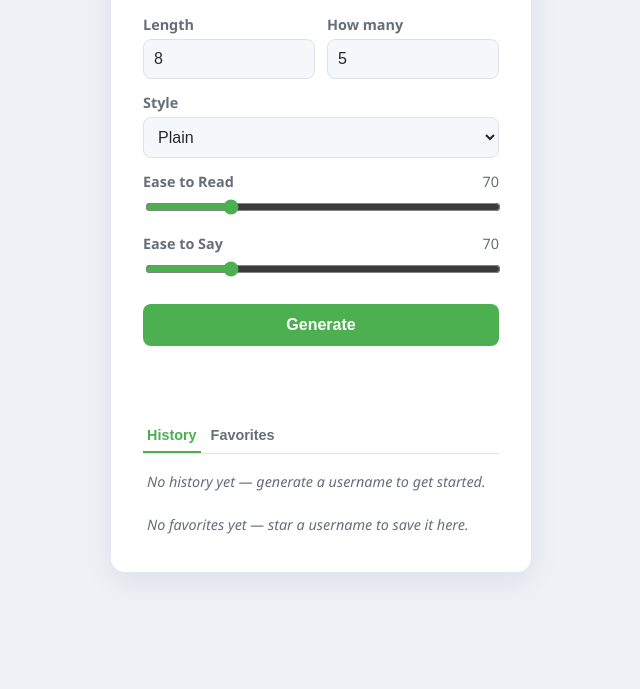
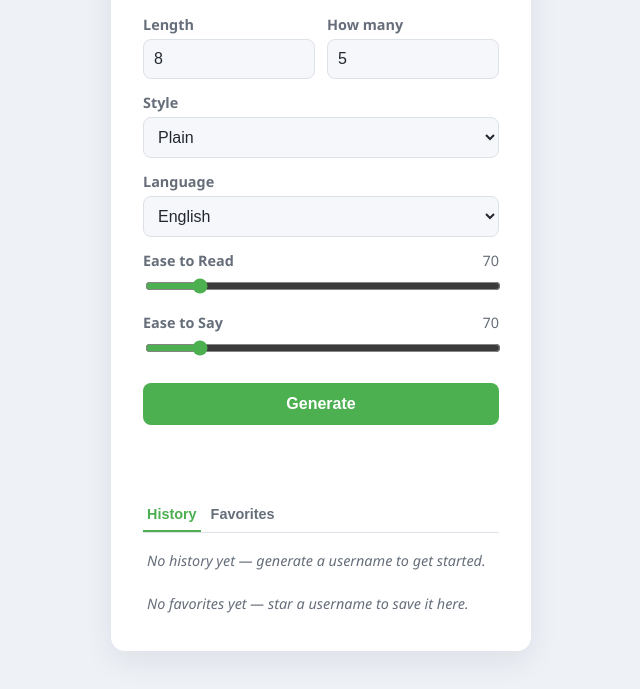
Before and after one commit to VibeCodders/UsernameGenerator, a website: page dist/index.html in a window 1280 px wide. Shown: the part 111-800 px from the top of the page, without its empty margins (319-959 px from the left). Drawn offline with Linux system fonts and the light colour scheme; files that its build step writes are made by us from their sources.

Commit message:
feat: add Italian language option and increase range limits for readability inputs

```diff
--- a/dist/index.html
+++ b/dist/index.html
@@ -39,11 +39,17 @@
       <option value="leet">L33t speak</option>
     </select>
 
+    <label for="language">Language</label>
+    <select id="language">
+      <option value="en">English</option>
+      <option value="it">Italiano</option>
+    </select>
+
     <label for="easyRead">Ease to Read <span class="range-value" id="easyReadValue">70</span></label>
-    <input type="range" id="easyRead" value="70" min="1" max="300" aria-describedby="easyReadValue" />
+    <input type="range" id="easyRead" value="70" min="1" max="500" aria-describedby="easyReadValue" />
 
     <label for="easySay">Ease to Say <span class="range-value" id="easySayValue">70</span></label>
-    <input type="range" id="easySay" value="70" min="1" max="300" aria-describedby="easySayValue" />
+    <input type="range" id="easySay" value="70" min="1" max="500" aria-describedby="easySayValue" />
 
     <div class="actions">
       <button id="generateBtn">Generate</button>
```
